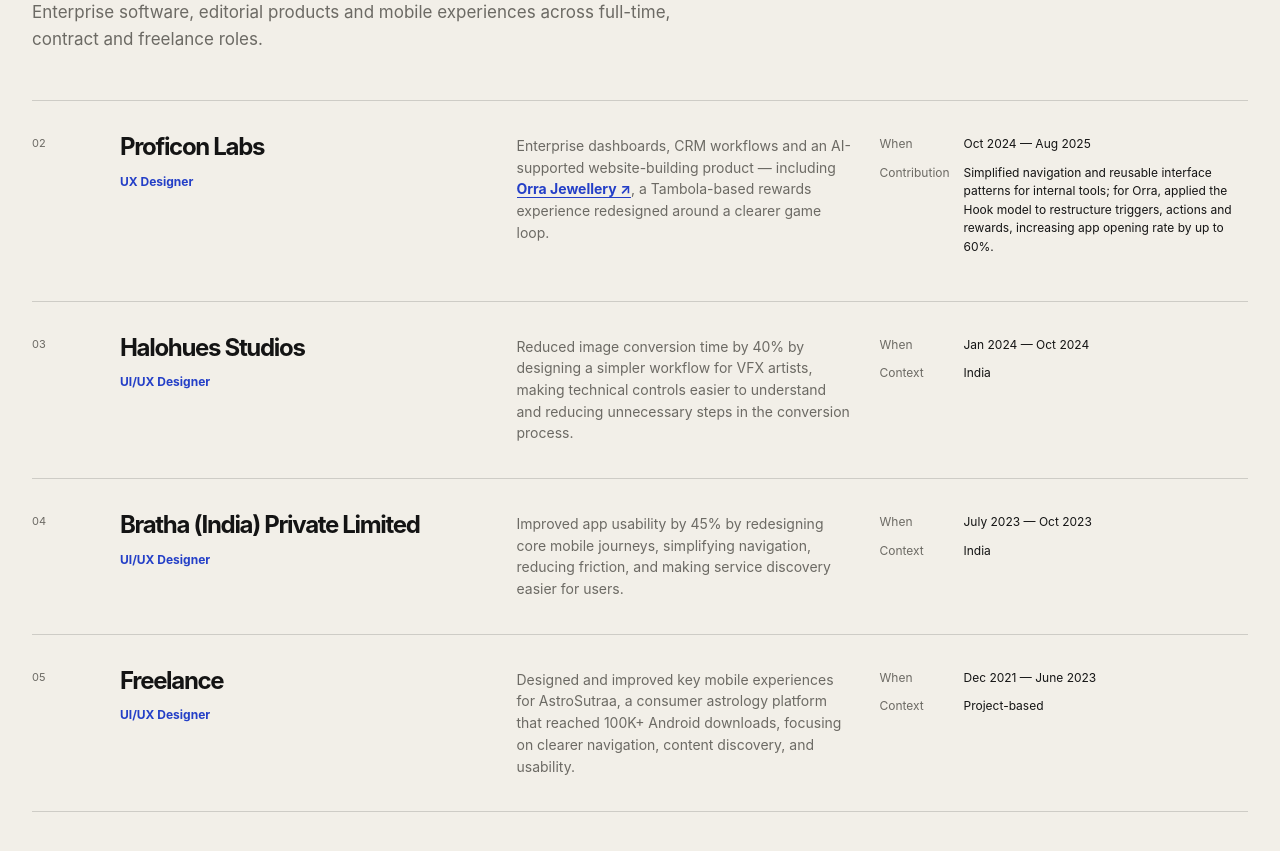
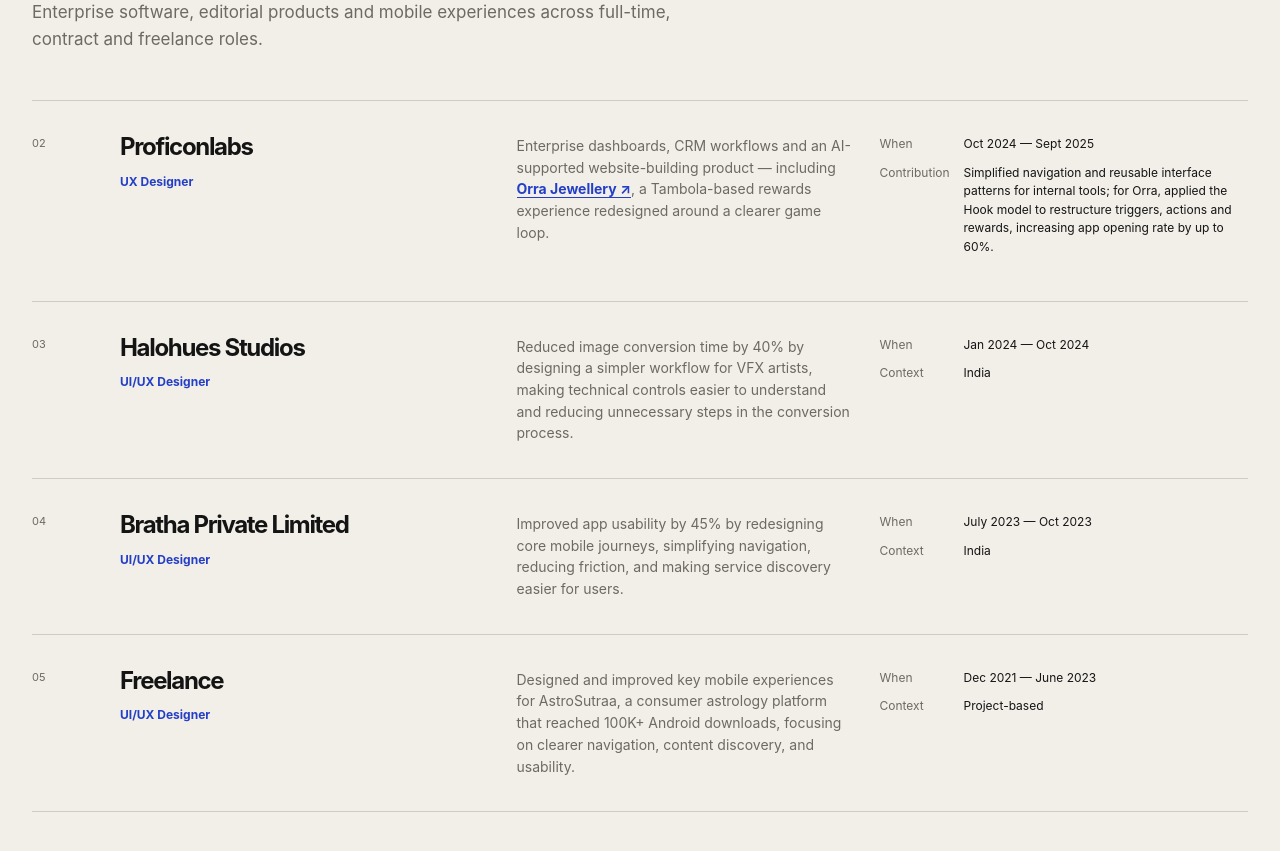
Before and after one commit to Akshayux/akshay-portfolio, a Next.js app: page /work in a window 1280 px wide. Shown: the part 2460-3311 px from the top of the page. Built offline with nearby package versions, Linux system fonts and the light colour scheme.

Commit message:
Align experience timeline with resume

```diff
--- a/app/data.ts
+++ b/app/data.ts
@@ -63,28 +63,13 @@ export const experience = [
     role: 'Product Designer',
     employment: 'Contract',
     place: 'Remote',
-    date: 'Aug 2025 — Aug 2026',
-    summary: 'Reduced checkout drop-off from nearly 60% to 22% by redesigning LuxTJ’s cart and checkout experience, restructuring dense travel information, improving hierarchy, and simplifying the path from review to payment.',
+    date: 'Sept 2025 — Aug 2026',
+    summary: 'Ran usability testing on the existing checkout flow to identify the top three friction points, then restructured information hierarchy and simplified the review-to-payment path, cutting checkout drop-off from 60% to 22%.',
     bullets: [
-      'Reduced checkout drop-off from nearly 60% to 22% by redesigning LuxTJ’s cart and checkout experience, restructuring dense travel information, improving hierarchy, and simplifying the path from review to payment.',
-      'Increased engagement with the social profile experience by up to 70% by redesigning an overwhelming multi-page profile into a guided journey with clearer starting points and behavioural design principles.',
-      'Reduced friction in the hotel selection journey by benchmarking leading travel platforms and redesigning hotel detail pages to surface decision-critical information earlier and support faster progression towards checkout.',
+      'Ran usability testing on the existing checkout flow to identify the top three friction points, then restructured information hierarchy and simplified the review-to-payment path, cutting checkout drop-off from 60% to 22%.',
+      'Audited the existing multi-page profile experience to identify where users disengaged, then rebuilt it into a guided journey using progressive disclosure and clearer entry points, lifting profile engagement by up to 70%.',
       'Increased add-to-cart rate from 24% to 58% by redesigning hotel detail pages to prioritise decision-critical information and guide users towards the next step.',
       'Led end-to-end product design for the Luxury travel website and partner extranet, connecting customer-facing and operational workflows across web, mobile, and internal platforms.',
-    ],
-  },
-  {
-    company: 'Proficon Labs',
-    role: 'UX Designer',
-    employment: '',
-    place: 'India',
-    date: 'Oct 2024 — Aug 2025',
-    summary: 'Enterprise dashboards, CRM workflows and an AI-supported website-building product — including Orra Jewellery, a Tambola-based rewards experience redesigned around a clearer game loop.',
-    bullets: [
-      'Reduced onboarding drop-off from nearly 65% to 13% by redesigning Simpo AI’s complex website-creation flow around clearer task progression, simpler choices, and more focused AI-assisted interactions.',
-      'Increased ORRA Jewellery app opening rate by up to 60% by redesigning the Tambola gamification experience, clarifying how users participate and applying behavioural design principles to encourage repeat engagement.',
-      'Improved task completion time by 25% by simplifying workflows across Simpo AI’s website builder, CRM, POS, social media, and business-management tools.',
-      'Resolved critical usability issues across a school management parent application, improving navigation, information hierarchy, and access to key academic and administrative tasks.',
     ],
   },
   {
@@ -97,6 +82,20 @@ export const experience = [
     bullets: [
       'Designed 4+ end-to-end travel journeys and 50+ mobile screens across discovery, trip planning, booking, itinerary management, and post-booking experiences for a new luxury travel product.',
       'Established reusable interaction patterns and mobile design foundations that later supported the broader LuxTJ ecosystem across mobile and web.',
+    ],
+  },
+  {
+    company: 'Proficonlabs',
+    role: 'UX Designer',
+    employment: '',
+    place: 'India',
+    date: 'Oct 2024 — Sept 2025',
+    summary: 'Conducted AI-interaction research on Simpo AI’s website-creation flow to pinpoint where users abandoned the process, then rebuilt it around clearer task progression and simpler choices, cutting onboarding drop-off from nearly 65% to 13%.',
+    bullets: [
+      'Conducted AI-interaction research on Simpo AI’s website-creation flow to pinpoint where users abandoned the process, then rebuilt it around clearer task progression and simpler choices, cutting onboarding drop-off from nearly 65% to 13%.',
+      'Mapped user engagement with the Tambola gamification feature and redesigned it around behavioural design principles to encourage repeat visits, lifting ORRA Jewellery’s app opening rate by up to 60%.',
+      'Improved task completion time by 25% by simplifying workflows across Simpo AI’s website builder, CRM, POS, social media, and business-management tools.',
+      'Resolved critical usability issues across a school management parent application, improving navigation, information hierarchy, and access to key academic and administrative tasks.',
     ],
   },
   {
@@ -114,7 +113,7 @@ export const experience = [
     ],
   },
   {
-    company: 'Bratha (India) Private Limited',
+    company: 'Bratha Private Limited',
     role: 'UI/UX Designer',
     employment: '',
     place: 'India',
--- a/app/work/page.tsx
+++ b/app/work/page.tsx
@@ -21,11 +21,11 @@ export default function WorkPage(){return <PageFrame>
   <section className="section shell">
     <SectionHead eyebrow="Project archive" title="Other product contexts I&apos;ve worked in." copy="Enterprise software, editorial products and mobile experiences across full-time, contract and freelance roles."/>
     <div className="work-snapshot-list">
-      {experience.filter(item=>!item.company.startsWith('LUXTJ')).map((item,index)=><article className="work-snapshot reveal" id={item.company==='Proficon Labs'?'proficon-labs':undefined} key={`${item.company}-${item.date}`}>
+      {experience.filter(item=>!item.company.startsWith('LUXTJ')).map((item,index)=><article className="work-snapshot reveal" id={item.company==='Proficonlabs'?'proficon-labs':undefined} key={`${item.company}-${item.date}`}>
         <span>{String(index+2).padStart(2,'0')}</span>
         <div><h3>{item.company}</h3><strong>{item.role}</strong></div>
-        <p>{item.company==='Proficon Labs'?<>Enterprise dashboards, CRM workflows and an AI-supported website-building product — including <a className="inline-case-link" href="https://www.behance.net/gallery/232241697/Orra-Jewellery" target="_blank" rel="noreferrer" data-cursor-label="Open">Orra Jewellery ↗</a>, a Tambola-based rewards experience redesigned around a clearer game loop.</>:item.summary}</p>
-        <dl><div><dt>When</dt><dd>{item.date}</dd></div><div><dt>{item.company==='Proficon Labs'?'Contribution':'Context'}</dt><dd>{item.company==='Proficon Labs'?'Simplified navigation and reusable interface patterns for internal tools; for Orra, applied the Hook model to restructure triggers, actions and rewards, increasing app opening rate by up to 60%.':([item.employment,item.place].filter(Boolean).join(' · ')||'Project-based')}</dd></div></dl>
+        <p>{item.company==='Proficonlabs'?<>Enterprise dashboards, CRM workflows and an AI-supported website-building product — including <a className="inline-case-link" href="https://www.behance.net/gallery/232241697/Orra-Jewellery" target="_blank" rel="noreferrer" data-cursor-label="Open">Orra Jewellery ↗</a>, a Tambola-based rewards experience redesigned around a clearer game loop.</>:item.summary}</p>
+        <dl><div><dt>When</dt><dd>{item.date}</dd></div><div><dt>{item.company==='Proficonlabs'?'Contribution':'Context'}</dt><dd>{item.company==='Proficonlabs'?'Simplified navigation and reusable interface patterns for internal tools; for Orra, applied the Hook model to restructure triggers, actions and rewards, increasing app opening rate by up to 60%.':([item.employment,item.place].filter(Boolean).join(' · ')||'Project-based')}</dd></div></dl>
       </article>)}
     </div>
   </section>
```
